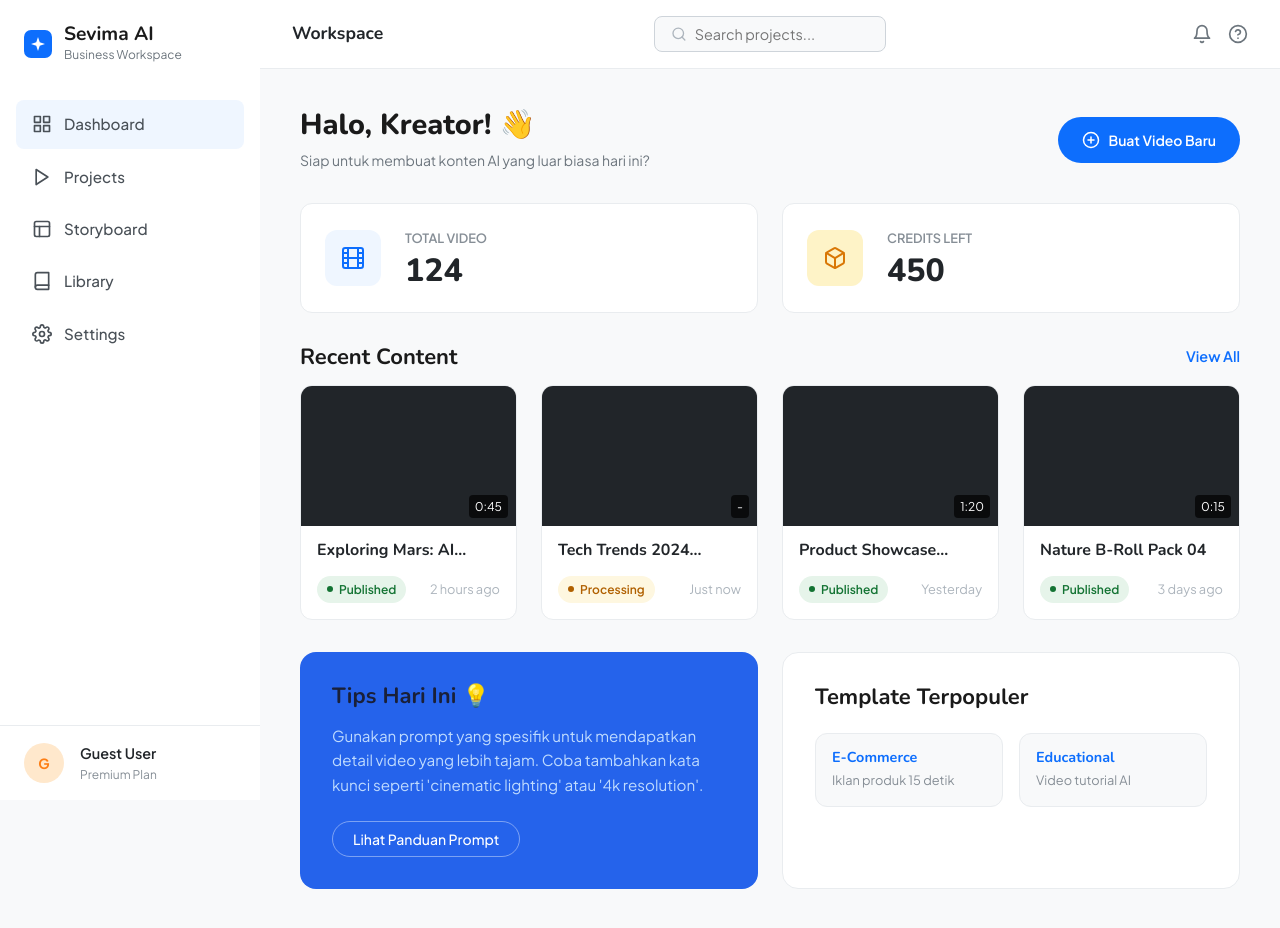
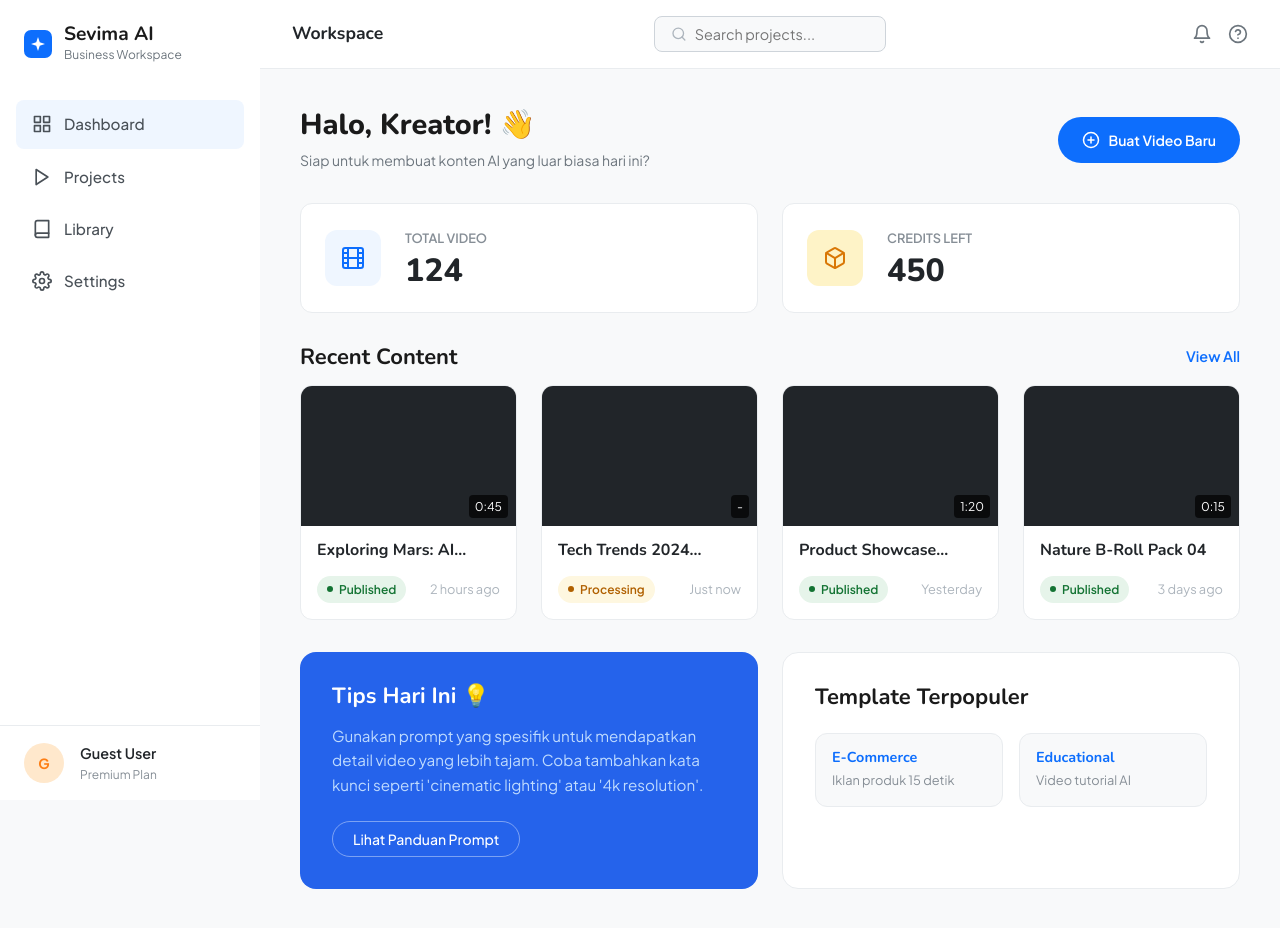
Before and after one commit to capstone-if-26/Capstone-01-FE, a Next.js app: page /dashboard in a window 1280 px wide. Built offline with nearby package versions, Linux system fonts and the light colour scheme.

Commit message:
fix(ui): resolve ui of output video

```diff
--- a/src/app/(main)/dashboard/page.tsx
+++ b/src/app/(main)/dashboard/page.tsx
@@ -75,7 +75,7 @@ export default function DashboardPage() {
       <section className={styles.bottomWidgets}>
         {/* Widget Kiri: Tips */}
         <div className={styles.tipsCard}>
-          <h3>Tips Hari Ini 💡</h3>
+          <h3 style={{ color: 'white' }}>Tips Hari Ini 💡</h3>
           <p>Gunakan prompt yang spesifik untuk mendapatkan detail video yang lebih tajam. Coba tambahkan kata kunci seperti 'cinematic lighting' atau '4k resolution'.</p>
           <button className={styles.outlineButton}>Lihat Panduan Prompt</button>
         </div>
--- a/src/app/(main)/storyboard/page.tsx
+++ b/src/app/(main)/storyboard/page.tsx
@@ -422,7 +422,7 @@ function StoryboardContent() {
               </button>
             </div>
           )}
-
+  {/* this need preprocessing data video to show the video result in Frontend (example : encoded mp4 from supabase bucket) */}
           {!isRendering && !renderError && videoURL && (
             <div className={styles.resultContainer}>
               <div className={styles.videoPlayer}>
--- a/src/components/layout/sidebar.tsx
+++ b/src/components/layout/sidebar.tsx
@@ -70,12 +70,12 @@ export default function Sidebar() {
             </Link>
           </li>
           {/* Storyboard */}
-          <li className={isActive('/storyboard') ? styles.active : ''}>
+          {/* <li className={isActive('/storyboard') ? styles.active : ''}>
             <Link href="/storyboard">
               <svg width="20" height="20" viewBox="0 0 24 24" fill="none" stroke="currentColor" strokeWidth="2" strokeLinecap="round" strokeLinejoin="round"><rect x="3" y="3" width="18" height="18" rx="2" ry="2"></rect><line x1="3" y1="9" x2="21" y2="9"></line><line x1="9" y1="21" x2="9" y2="9"></line></svg>
               Storyboard
             </Link>
-          </li>
+          </li> */}
           {/* Library */}
           <li className={isActive('/library') ? styles.active : ''}>
             <Link href="/library">
```
Also changed, not shown: src/app/(main)/projects/components/summary.tsx (+6 -6 lines), src/app/(main)/projects/page.tsx (+9 -6 lines).
